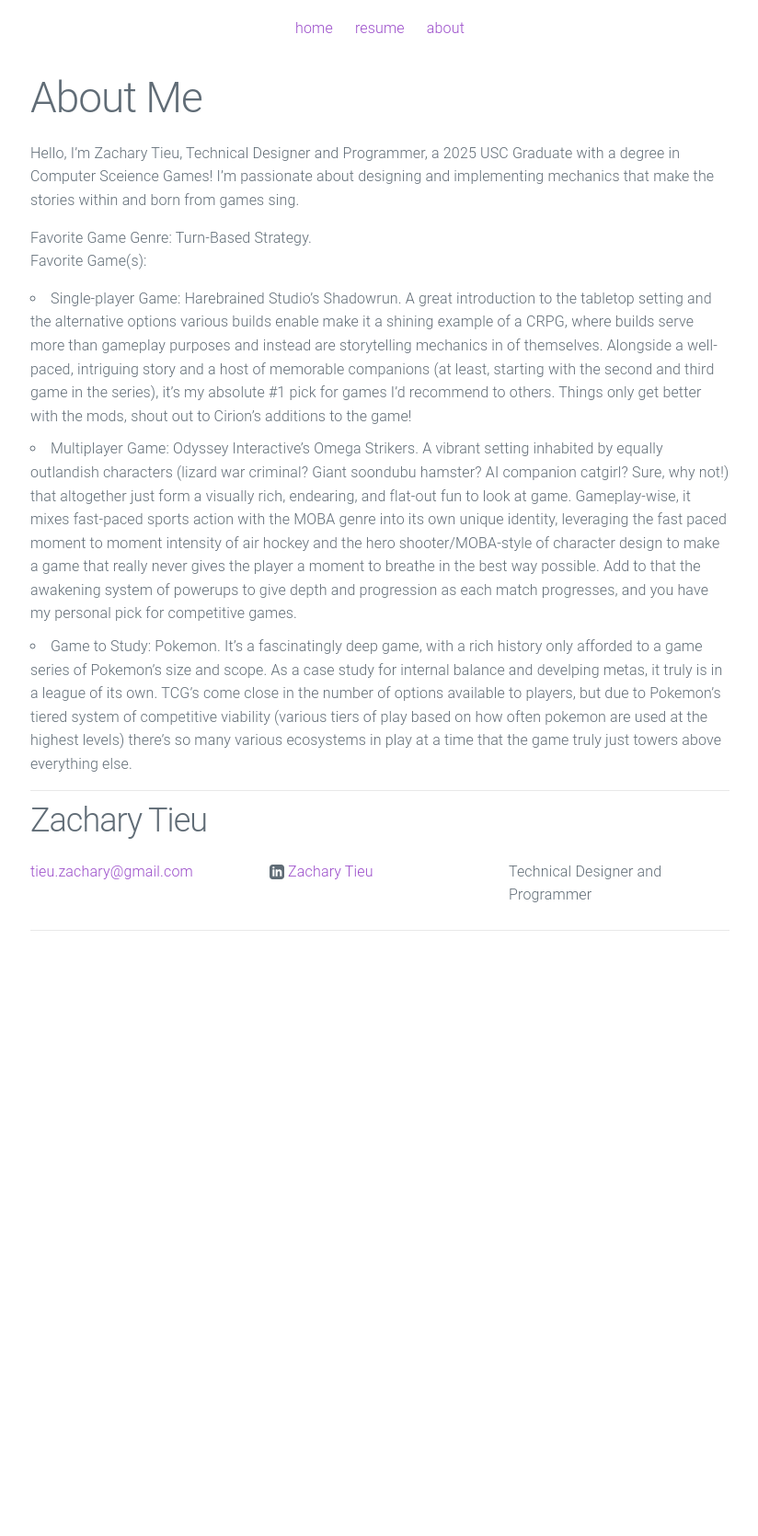
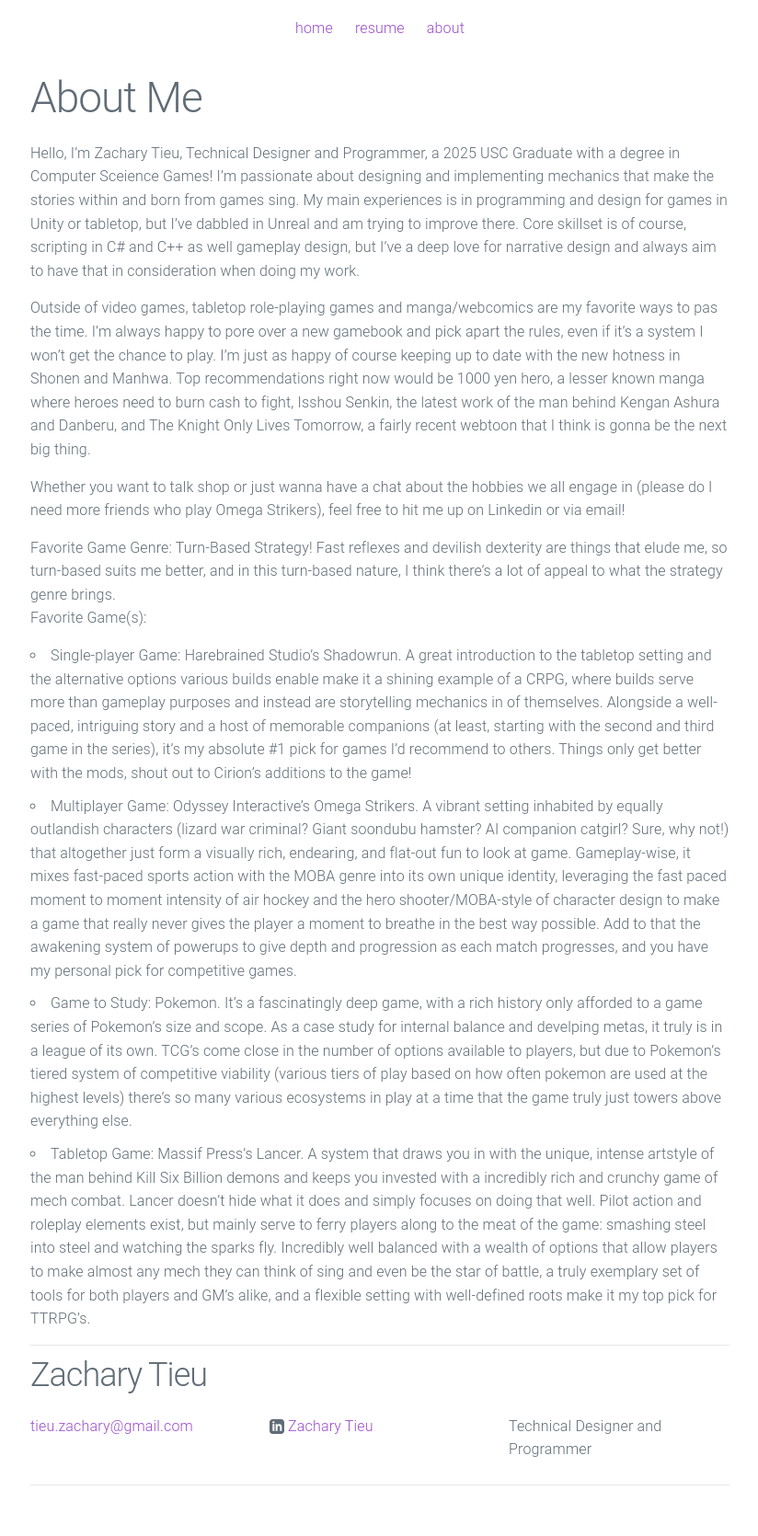
Before and after one commit to ZachTier/ZacharyTieu.github.io, a Jekyll site: the page built from about.md, in a window 1280 px wide. Shown: the whole page at 92% size, without its empty margins (227-1051 px from the left). Built offline with Jekyll 4.4.1, drawn with Linux system fonts in a browser that asks for light colours; before the commit the page ends 1067 px from its top, so only the background shows below that.

Commit message:
Update about.md

```diff
--- a/about.md
+++ b/about.md
@@ -3,10 +3,15 @@
 title: "About Me"
 permalink: /about/
 ---
-Hello, I'm Zachary Tieu, Technical Designer and Programmer, a 2025 USC Graduate with a degree in Computer Sceience Games! I'm passionate about designing and implementing mechanics that make the stories within and born from games sing.
+Hello, I'm Zachary Tieu, Technical Designer and Programmer, a 2025 USC Graduate with a degree in Computer Sceience Games! I'm passionate about designing and implementing mechanics that make the stories within and born from games sing. My main experiences is in programming and design for games in Unity or tabletop, but I've dabbled in Unreal and am trying to improve there. Core skillset is of course, scripting in C# and C++ as well gameplay design, but I've a deep love for narrative design and always aim to have that in consideration when doing my work.
 
-  Favorite Game Genre: Turn-Based Strategy.\
+Outside of video games, tabletop role-playing games and manga/webcomics are my favorite ways to pas the time. I'm always happy to pore over a new gamebook and pick apart the rules, even if it's a system I won't get the chance to play. I'm just as happy of course keeping up to date with the new hotness in Shonen and Manhwa. Top recommendations right now would be 1000 yen hero, a lesser known manga where heroes need to burn cash to fight, Isshou Senkin, the latest work of the man behind Kengan Ashura and Danberu, and The Knight Only Lives Tomorrow, a fairly recent webtoon that I think is gonna be the next big thing.
+
+Whether you want to talk shop or just wanna have a chat about the hobbies we all engage in (please do I need more friends who play Omega Strikers), feel free to hit me up on Linkedin or via email!
+
+  Favorite Game Genre: Turn-Based Strategy! Fast reflexes and devilish dexterity are things that elude me, so turn-based suits me better, and in this turn-based nature, I think there's a lot of appeal to what the strategy genre brings. \
   Favorite Game(s):
 * Single-player Game: Harebrained Studio’s Shadowrun. A great introduction to the tabletop setting and the alternative options various builds enable make it a shining example of a CRPG, where builds serve more than gameplay purposes and instead are storytelling mechanics in of themselves. Alongside a well-paced, intriguing story and a host of memorable companions (at least, starting with the second and third game in the series), it's my absolute #1 pick for games I'd recommend to others. Things only get better with the mods, shout out to Cirion's additions to the game!
 * Multiplayer Game: Odyssey Interactive's Omega Strikers. A vibrant setting inhabited by equally outlandish characters (lizard war criminal? Giant soondubu hamster? AI companion catgirl? Sure, why not!) that altogether just form a visually rich, endearing, and flat-out fun to look at game. Gameplay-wise, it mixes fast-paced sports action with the MOBA genre into its own unique identity, leveraging the fast paced moment to moment intensity of air hockey and the hero shooter/MOBA-style of character design to make a game that really never gives the player a moment to breathe in the best way possible. Add to that the awakening system of powerups to give depth and progression as each match progresses, and you have my personal pick for competitive games.
 * Game to Study: Pokemon. It's a fascinatingly deep game, with a rich history only afforded to a game series of Pokemon's size and scope. As a case study for internal balance and develping metas, it truly is in a league of its own. TCG's come close in the number of options available to players, but due to Pokemon's tiered system of competitive viability (various tiers of play based on how often pokemon are used at the highest levels) there's so many various ecosystems in play at a time that the game truly just towers above everything else.
+* Tabletop Game: Massif Press's Lancer. A system that draws you in with the unique, intense artstyle of the man behind Kill Six Billion demons and keeps you invested with a incredibly rich and crunchy game of mech combat. Lancer doesn't hide what it does and simply focuses on doing that well. Pilot action and roleplay elements exist, but mainly serve to ferry players along to the meat of the game: smashing steel into steel and watching the sparks fly. Incredibly well balanced with a wealth of options that allow players to make almost any mech they can think of sing and even be the star of battle, a truly exemplary set of tools for both players and GM's alike, and a flexible setting with well-defined roots make it my top pick for TTRPG's.
```
